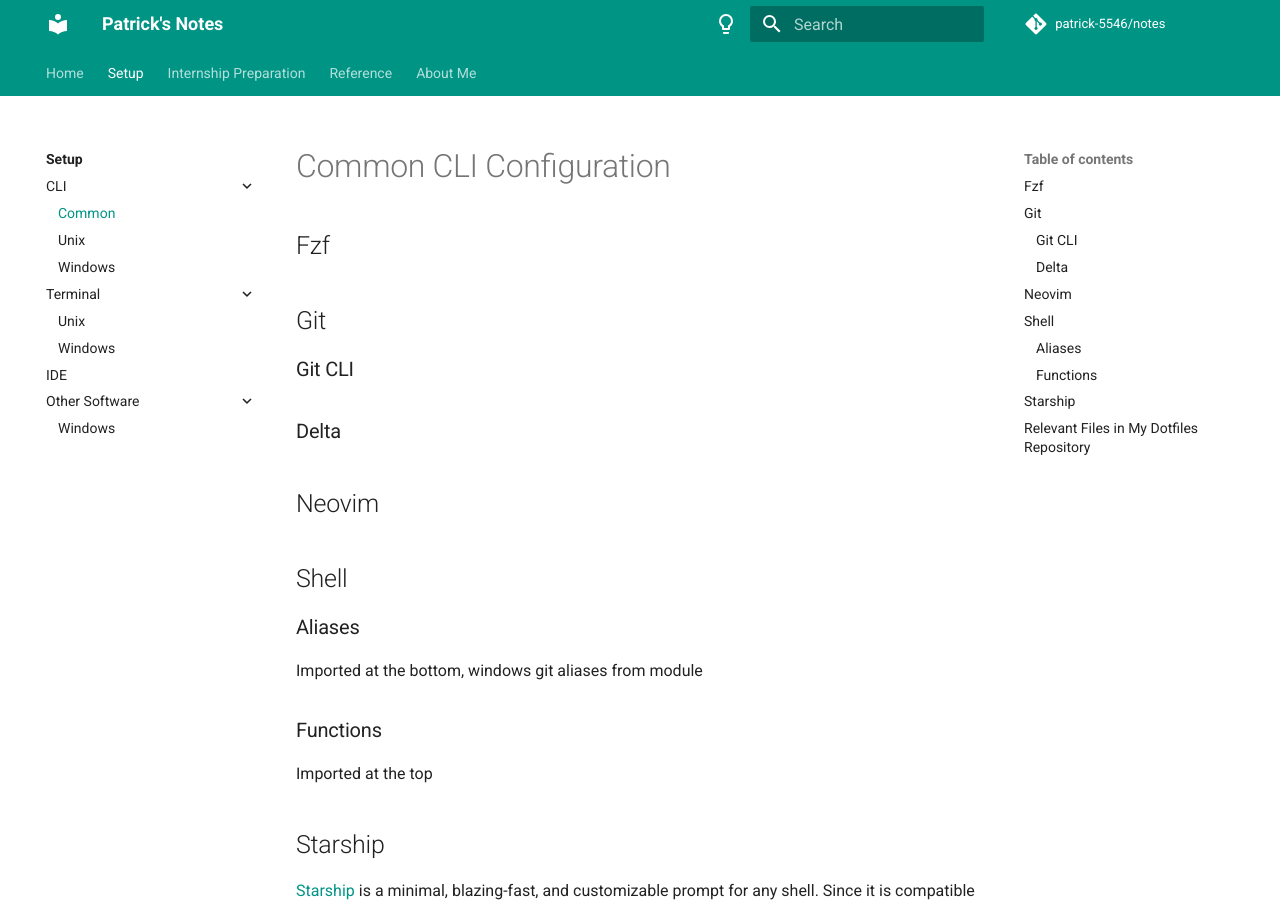
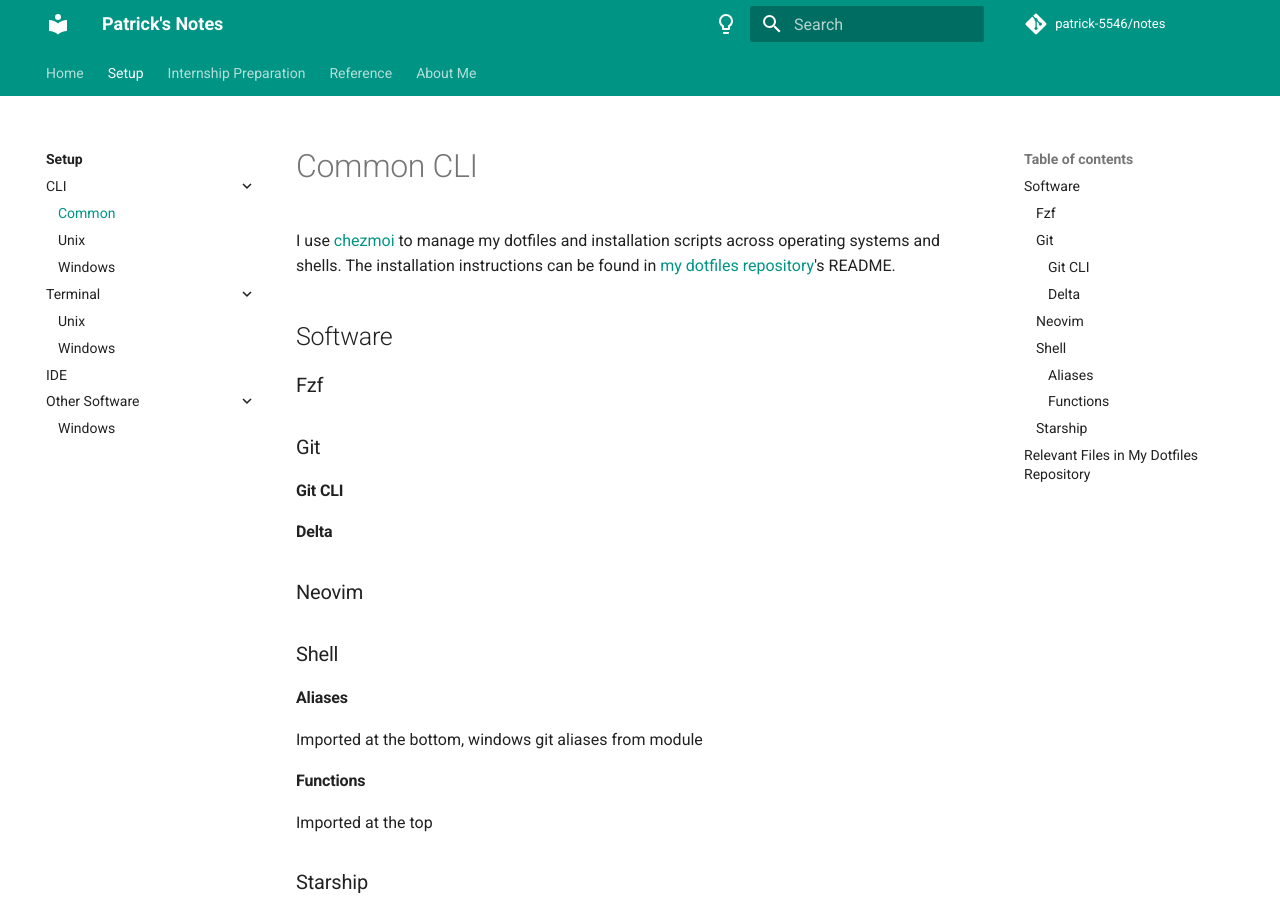
Before and after one commit to patrick-5546/notes, an MkDocs documentation site: the page built from docs/setup/cli/common-cli.md, in a window 1280 px wide and 900 px high. Built offline with MkDocs 1.6.1 and Material for MkDocs 9.7.7, drawn with Linux system fonts in a browser that asks for light colours; comment, search, counter and statistics services are not loaded.

Commit message:
Reorganized CLI pages structure

```diff
--- a/docs/setup/cli/common-cli.md
+++ b/docs/setup/cli/common-cli.md
@@ -1,26 +1,32 @@
-# Common CLI Configuration
+# Common CLI
 
-## Fzf
+I use [chezmoi](https://github.com/twpayne/chezmoi) to manage my dotfiles and installation scripts across operating
+systems and shells.
+The installation instructions can be found in [my dotfiles repository](https://github.com/patrick-5546/dotfiles)'s README.
 
-## Git
+## Software
 
-### Git CLI
+### Fzf
 
-### Delta
+### Git
 
-## Neovim
+#### Git CLI
 
-## Shell
+#### Delta
 
-### Aliases
+### Neovim
+
+### Shell
+
+#### Aliases
 
 Imported at the bottom, windows git aliases from module
 
-### Functions
+#### Functions
 
 Imported at the top
 
-## Starship
+### Starship
 
 [Starship](https://starship.rs) is a minimal, blazing-fast, and customizable prompt for any shell.
 Since it is compatible with all major operating systems, I can use the same configuration file for all my Windows Terminal shells.
```
Also changed, not shown: docs/setup/cli/unix-cli.md (+13 -13 lines), docs/setup/cli/windows-cli.md (+5 -3 lines).
